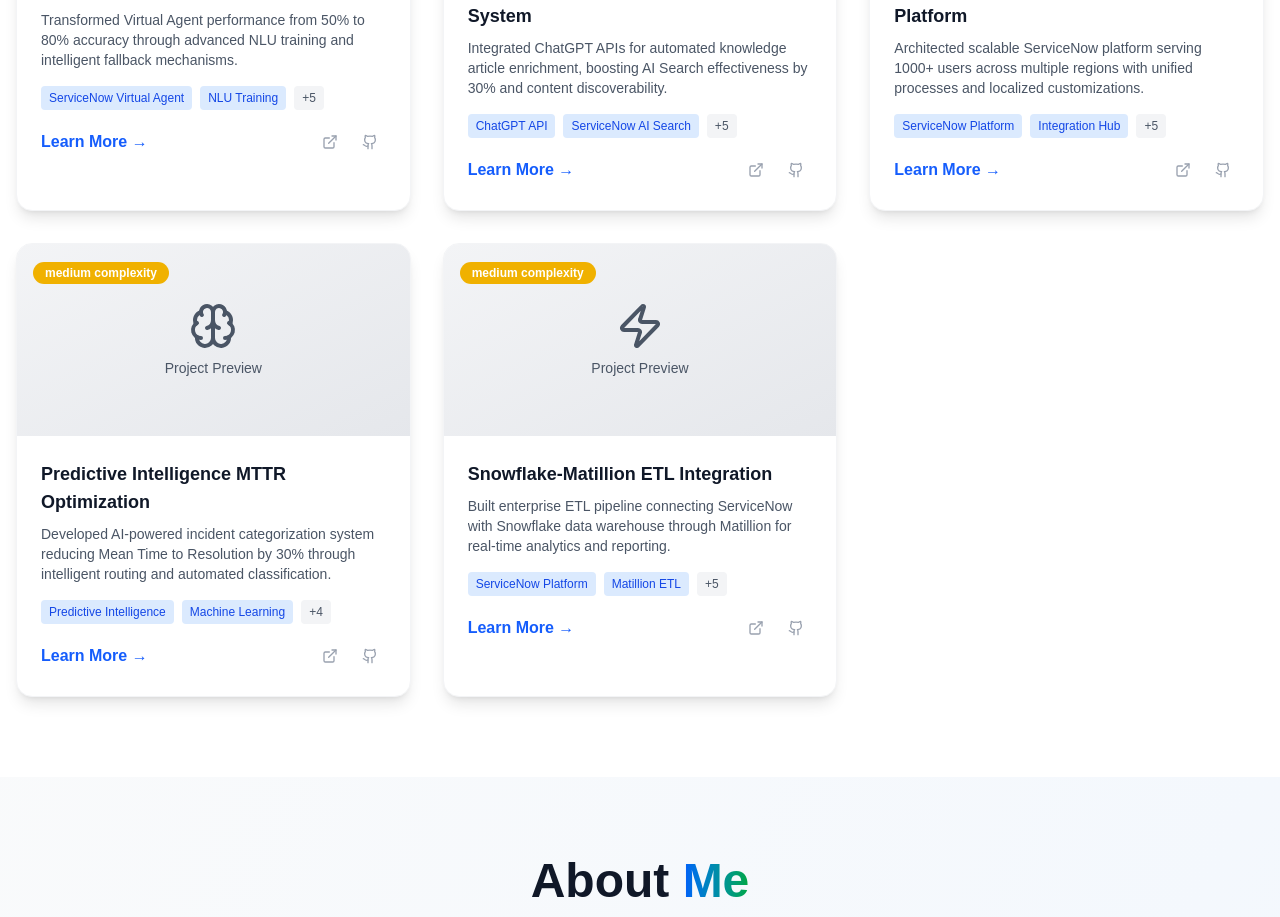
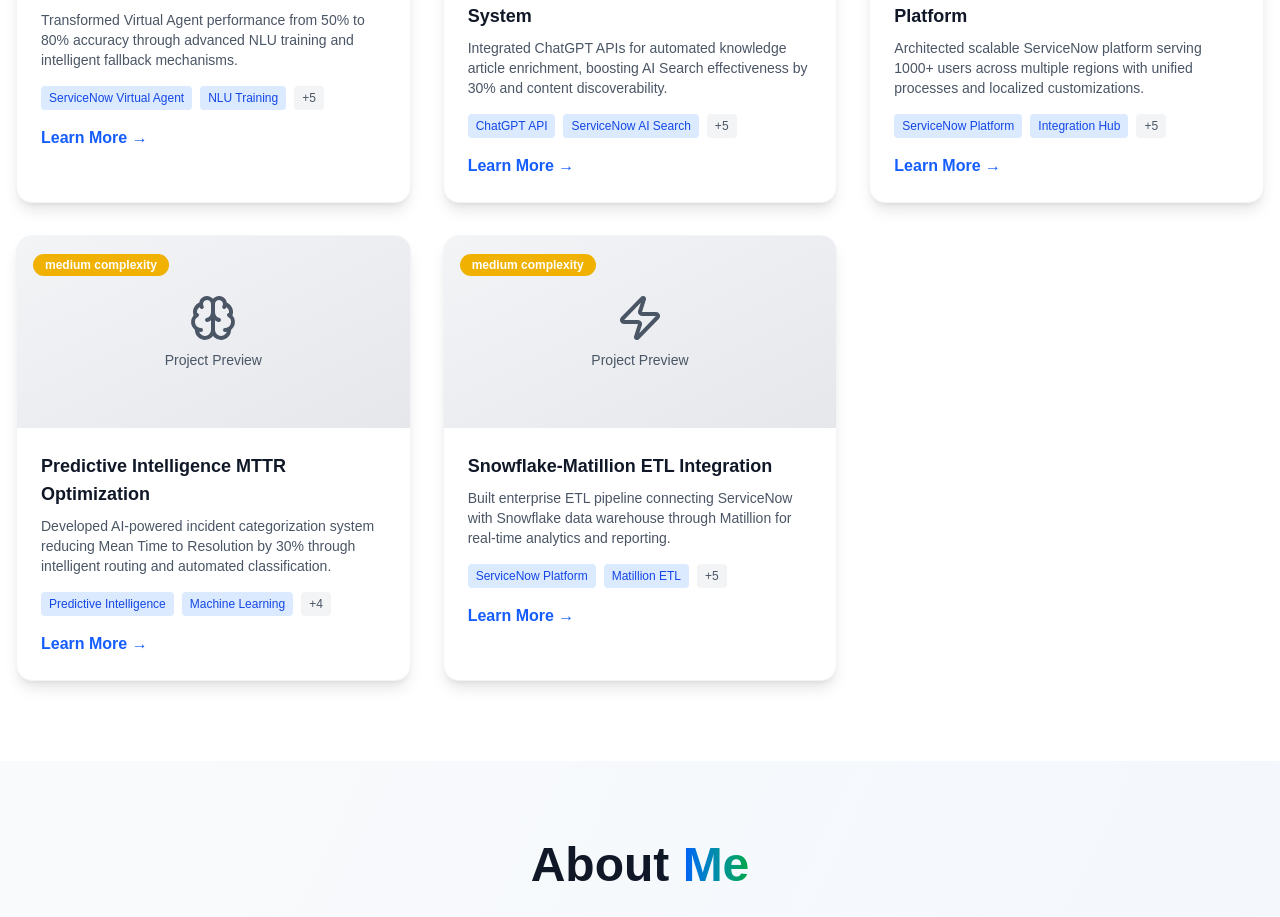
Before and after one commit to shubham-250320/servicenow-portfolio, a Next.js app: page / in a window 1280 px wide. Shown: the part 4010-4927 px from the top of the page. Built offline with nearby package versions, Linux system fonts and the light colour scheme.

Commit message:
Removed Project Links

```diff
--- a/src/components/Projects/index.js
+++ b/src/components/Projects/index.js
@@ -222,7 +222,7 @@
                         Learn More →
                       </motion.button>
 
-                      <div className="flex gap-2">
+                      {/* <div className="flex gap-2">
                         {project.liveUrl && (
                           <motion.a
                             href={project.liveUrl}
@@ -241,7 +241,7 @@
                             <Github size={16} />
                           </motion.a>
                         )}
-                      </div>
+                      </div> */}
                     </div>
                   </div>
                 </motion.div>
```
